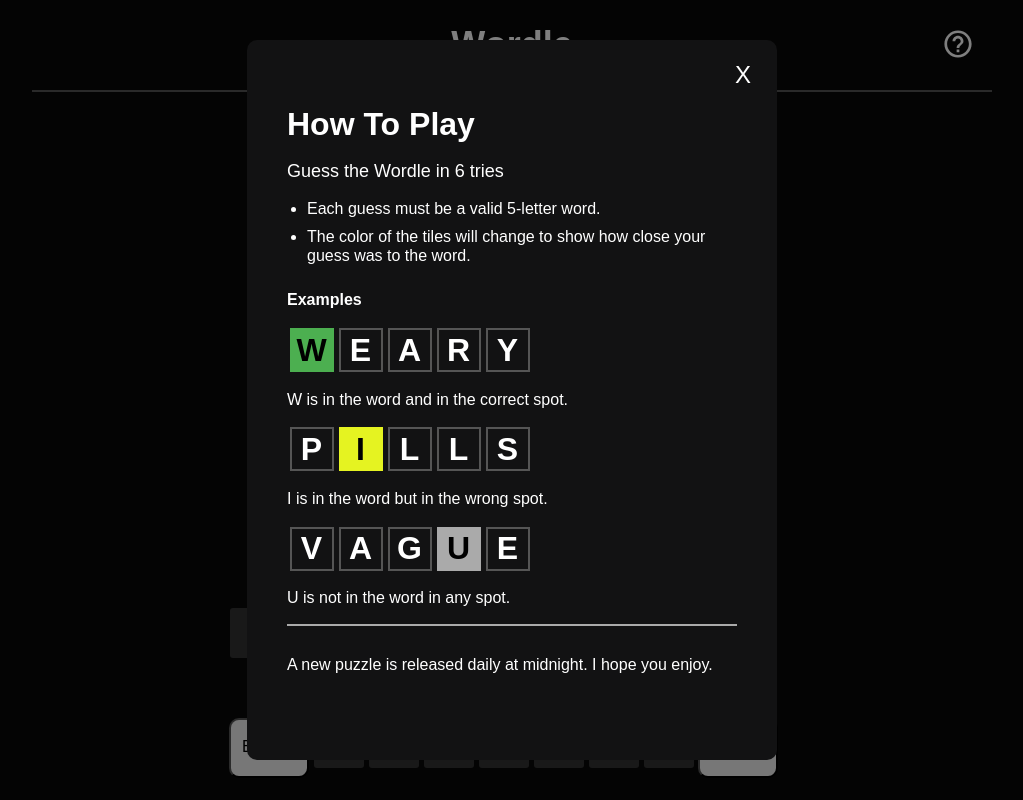
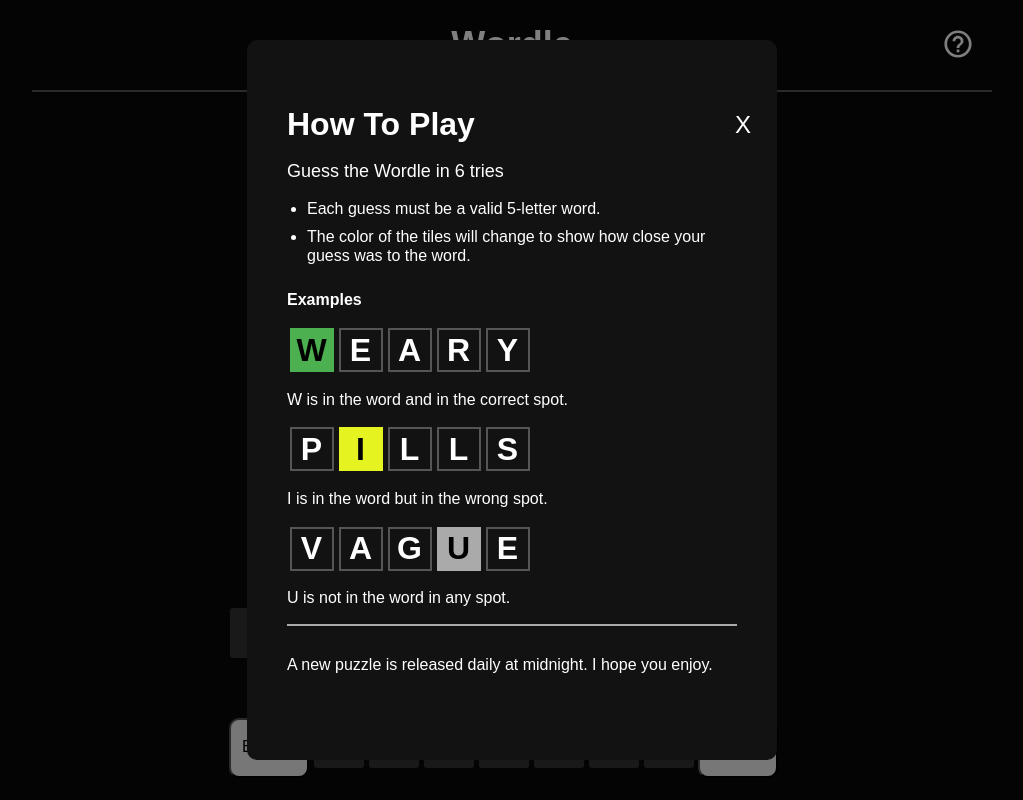
Before and after one commit to XdiegoX1407/wordle, a React (Vite) app: page / in a window 1280 px wide. Shown: the whole page, without its empty margins (128-1151 px from the left). Built offline with nearby package versions, Linux system fonts and the light colour scheme.

Commit message:
Fix close modal

```diff
--- a/src/components/styles.css
+++ b/src/components/styles.css
@@ -153,7 +153,7 @@
 .instructions-container button {
   position: absolute;
   right: 20px;
-  top: 20px;
+  top: 70px;
   font-size: x-large;
   color: white;
   background: none;
```
